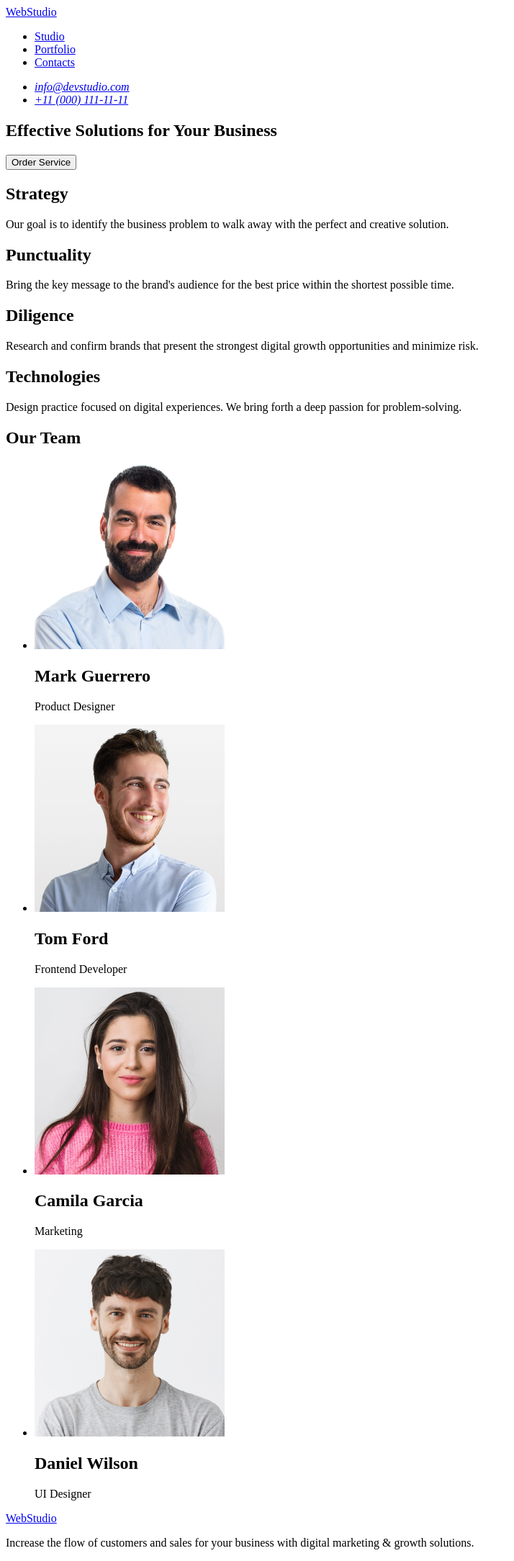
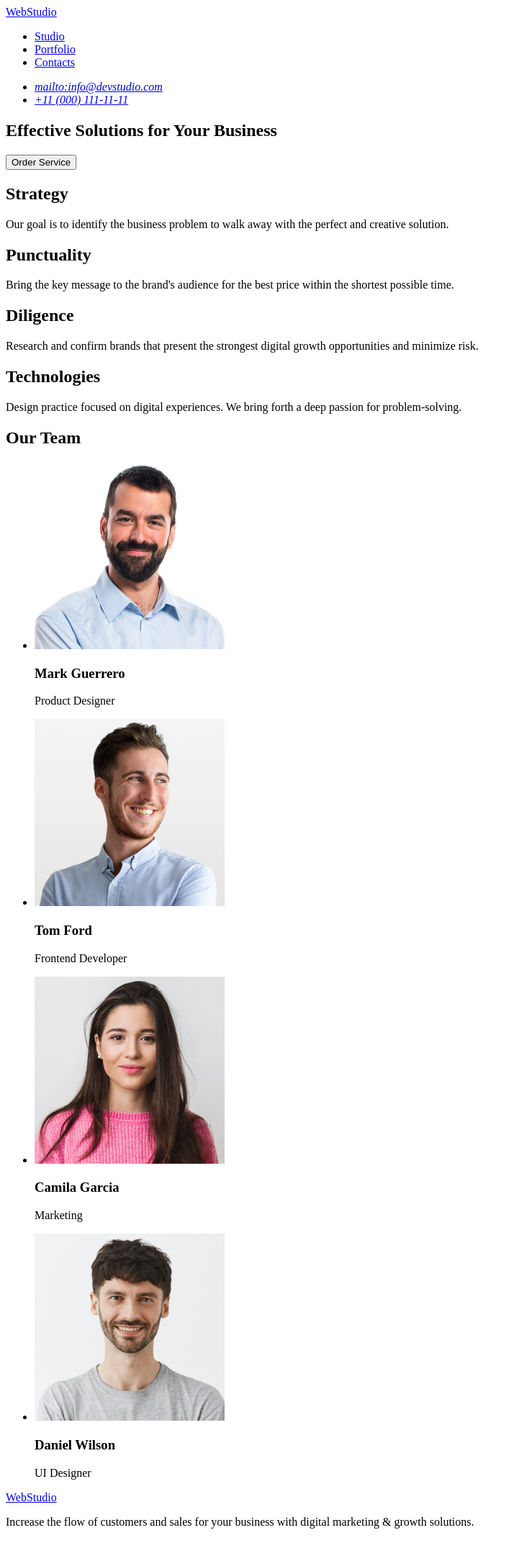
Before and after one commit to Gordon31VL/goit-markup-hw-01, a plain HTML site: page index.html in a window 1280 px wide. Shown: the whole page at 72% size, without its empty margins (0-714 px from the left). After the commit the page ends 2140 px from the top, so only its background shows below. Drawn offline with Linux system fonts and the light colour scheme.

Commit message:
optimization

```diff
--- a/index.html
+++ b/index.html
@@ -8,7 +8,7 @@
   <body>
     <header>
       <nav>
-        <a href="#home-page">WebStudio</a>
+        <a href="./index.html">WebStudio</a>
         <ul>
           <li><a href="#">Studio</a></li>
           <li><a href="#">Portfolio</a></li>
@@ -17,8 +17,10 @@
       </nav>
       <address>
         <ul>
-          <li><a href="info@devstudio.com">info@devstudio.com</a></li>
-          <li><a href="#">+11 (000) 111-11-11</a></li>
+          <li>
+            <a href="mailto:info@devstudio.com">mailto:info@devstudio.com</a>
+          </li>
+          <li><a href="tel:+110001111111">+11 (000) 111-11-11</a></li>
         </ul>
       </address>
     </header>
@@ -26,8 +28,9 @@
       <!-- Hero image -->
       <section>
         <h1>Effective Solutions for Your Business</h1>
-        <button>Order Service</button>
+        <button type="button">Order Service</button>
       </section>
+      <main>
         <!-- Section 1 -->
         <section>
           <hgroup>
@@ -66,14 +69,14 @@
             <li>
               <img src="./image/Mark.jpg" alt="Mark" width="264" height="260" />
               <hgroup>
-              <h2>Mark Guerrero</h2>
+                <h3>Mark Guerrero</h3>
                 <p>Product Designer</p>
               </hgroup>
             </li>
             <li>
               <img src="./image/Tom.jpg" alt="Tom" width="264" height="260" />
               <hgroup>
-              <h2>Tom Ford</h2>
+                <h3>Tom Ford</h3>
                 <p>Frontend Developer</p>
               </hgroup>
             </li>
@@ -85,7 +88,7 @@
                 height="260"
               />
               <hgroup>
-              <h2>Camila Garcia</h2>
+                <h3>Camila Garcia</h3>
                 <p>Marketing</p>
               </hgroup>
             </li>
@@ -97,15 +100,16 @@
                 height="260"
               />
               <hgroup>
-              <h2>Daniel Wilson</h2>
+                <h3>Daniel Wilson</h3>
                 <p>UI Designer</p>
               </hgroup>
             </li>
           </ul>
         </section>
+      </main>
       <!-- Footer -->
       <footer>
-        <a href="#home-page">WebStudio</a>
+        <a href="./index.html">WebStudio</a>
         <p>
           Increase the flow of customers and sales for your business with
           digital marketing & growth solutions.
```
Lines whose indentation alone changed are shown as unchanged.
